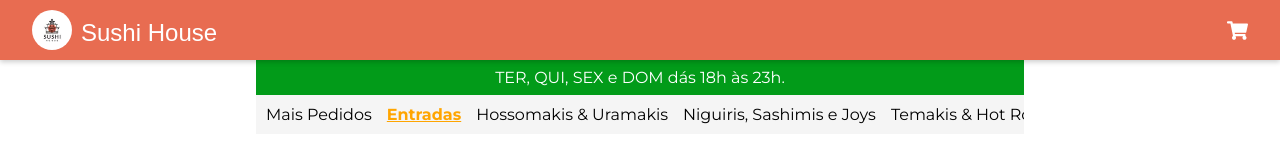
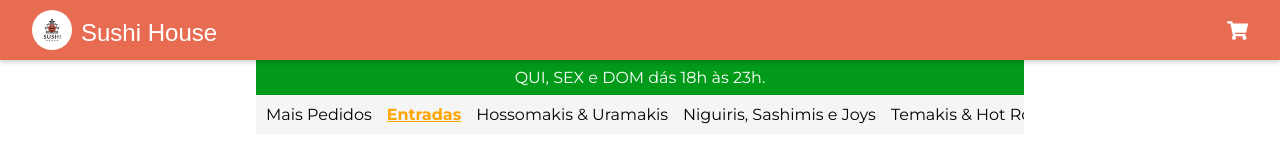
Before and after one commit to chayannyrd/cardapio.sushi-house, a Next.js app: page / in a window 1280 px wide. Shown: the top 160 px of the page. Built offline with nearby package versions, Linux system fonts and the light colour scheme.

Commit message:
funcionamentto

```diff
--- a/src/items.json
+++ b/src/items.json
@@ -162,13 +162,13 @@
     "items": [
         {
         "description": "Pastelão de sushi",
-        "price": 0.0,
+        "price": 32.90,
         "image": "/images/pastelao.jpg",
         "uid": "11057167"
       },
       {
         "description": "Coxinha de sushi",
-        "price": 0.0,
+        "price": 27.90,
         "image": "/images/coxinha-de-sushi.jpg",
         "uid": "11057167"
       },
--- a/src/pages/index.tsx
+++ b/src/pages/index.tsx
@@ -26,7 +26,7 @@ const IndexPage: NextPage = () => {
           textAlign: 'center',
         }}
       >
-        TER, QUI, SEX e DOM dás 18h às 23h.
+        QUI, SEX e DOM dás 18h às 23h.
       </div>
 
       {/* Navbar horizontal com rolagem lateral */}
```
